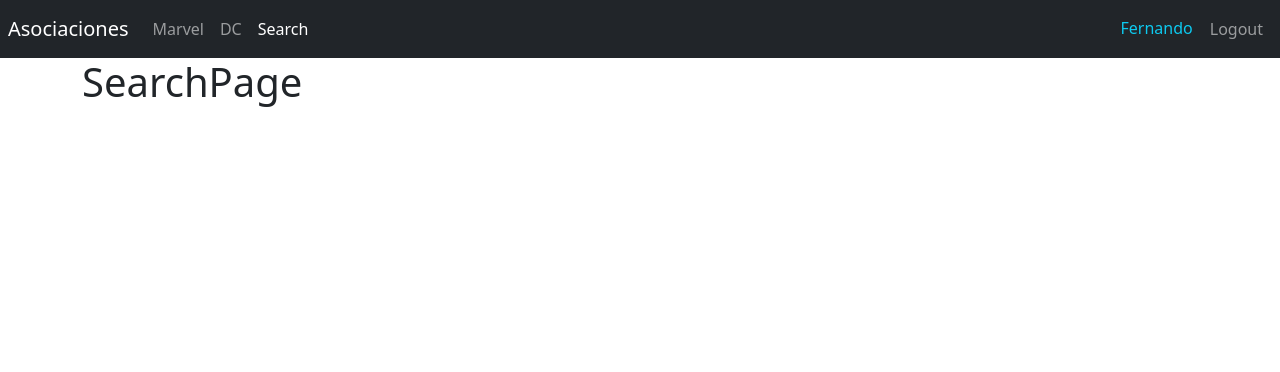
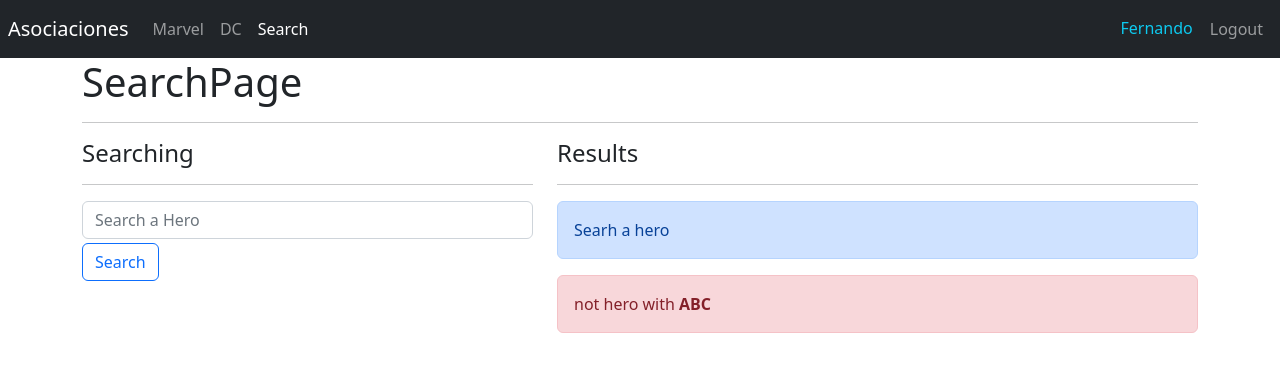
Before and after one commit to esoteldo/heroesapp-spa, a React (Vite) app: page /search in a window 1280 px wide. Shown: the top 372 px of the page. Built offline with nearby package versions, Linux system fonts and the light colour scheme.

Commit message:
busqueda heroes

```diff
--- a/index.html
+++ b/index.html
@@ -5,6 +5,10 @@
     <link rel="icon" type="image/svg+xml" href="/vite.svg" />
     <meta name="viewport" content="width=device-width, initial-scale=1.0" />
     <link href="https://cdn.jsdelivr.net/npm/bootstrap@5.2.0/dist/css/bootstrap.min.css" rel="stylesheet" integrity="sha384-gH2yIJqKdNHPEq0n4Mqa/HGKIhSkIHeL5AyhkYV8i59U5AR6csBvApHHNl/vI1Bx" crossorigin="anonymous">
+    <link
+    rel="stylesheet"
+    href="https://cdnjs.cloudflare.com/ajax/libs/animate.css/4.1.1/animate.min.css"
+  />
     <title>Heroes App</title>
   </head>
   <body>
--- a/src/heroes/pages/HeroPage.jsx
+++ b/src/heroes/pages/HeroPage.jsx
@@ -33,12 +33,12 @@
       <div className="col-4">
         <img src={`/assets/heroes/${id}.jpg`}
          alt={hero.superhero}
-         className='img-thumbnail'
+         className='img-thumbnail animate__animated  animate__fadeInLeft'
          />
       </div>
-      <div className="col-8">
+      <div className="col-8 animate__animated animate__fadeInRight">
         <h3>{hero.superhero}</h3>
-        <ul className="list-group list-group-flush">
+        <ul className="list-group list-group-flush img-thumbnail ">
           <li className='list-group-item'> <b>Alter ego: </b>{hero.alter_ego}</li>
           <li className='list-group-item'> <b>Publisher: </b>{hero.publisher}</li>
           <li className='list-group-item'> <b>First Appearance: </b>{hero.first_appearance}</li>
--- a/src/heroes/pages/SearchPage.jsx
+++ b/src/heroes/pages/SearchPage.jsx
@@ -1,9 +1,59 @@
+import { useNavigate } from "react-router-dom";
+import { useForm } from "../../hooks/useForm"
 
 
 export const SearchPage = () => {
+const navigate=useNavigate();
+
+const {searchText,onInputChange}=useForm({
+  searchText:''
+});
+
+const onSearchSubmit=(event)=>{
+event.preventDefault();
+if(searchText.trim().length <=1 ) return;
+
+navigate(`?q=${searchText.toLowerCase().trim()}`);
+console.log({searchText});
+}
+
   return (
     <>
     <h1>SearchPage</h1>
+    <hr />
+    <div className="row">
+
+      <div className="col-5">
+      <h4>Searching</h4>
+      <hr />
+      <form onSubmit={onSearchSubmit}>
+        <input
+        type="text"
+        placeholder="Search a Hero"
+        className="form-control"
+        name="searchText"
+        autoComplete="off"
+        value={searchText}
+        onChange={onInputChange}
+        />
+        <button
+        className="btn btn-outline-primary mt-1"
+        >
+          Search
+        </button>
+      </form>
+      </div>
+      <div className="col-7">
+        <h4>Results</h4>
+        <hr />
+        <div className="alert alert-primary">
+          Searh a hero
+        </div>
+        <div className="alert alert-danger">
+          not hero with <b>ABC</b>
+        </div>
+      </div>
+    </div>
     </>
   )
 }
--- /dev/null
+++ b/src/hooks/useForm.js
@@ -0,0 +1,25 @@
+import { useState } from 'react';
+
+export const useForm = ( initialForm = {} ) => {
+
+    const [ formState, setFormState ] = useState( initialForm );
+
+    const onInputChange = ({ target }) => {
+        const { name, value } = target;
+        setFormState({
+            ...formState,
+            [ name ]: value
+        });
+    }
+
+    const onResetForm = () => {
+        setFormState( initialForm );
+    }
+
+    return {
+        ...formState,
+        formState,
+        onInputChange,
+        onResetForm,
+    }
+}
```
